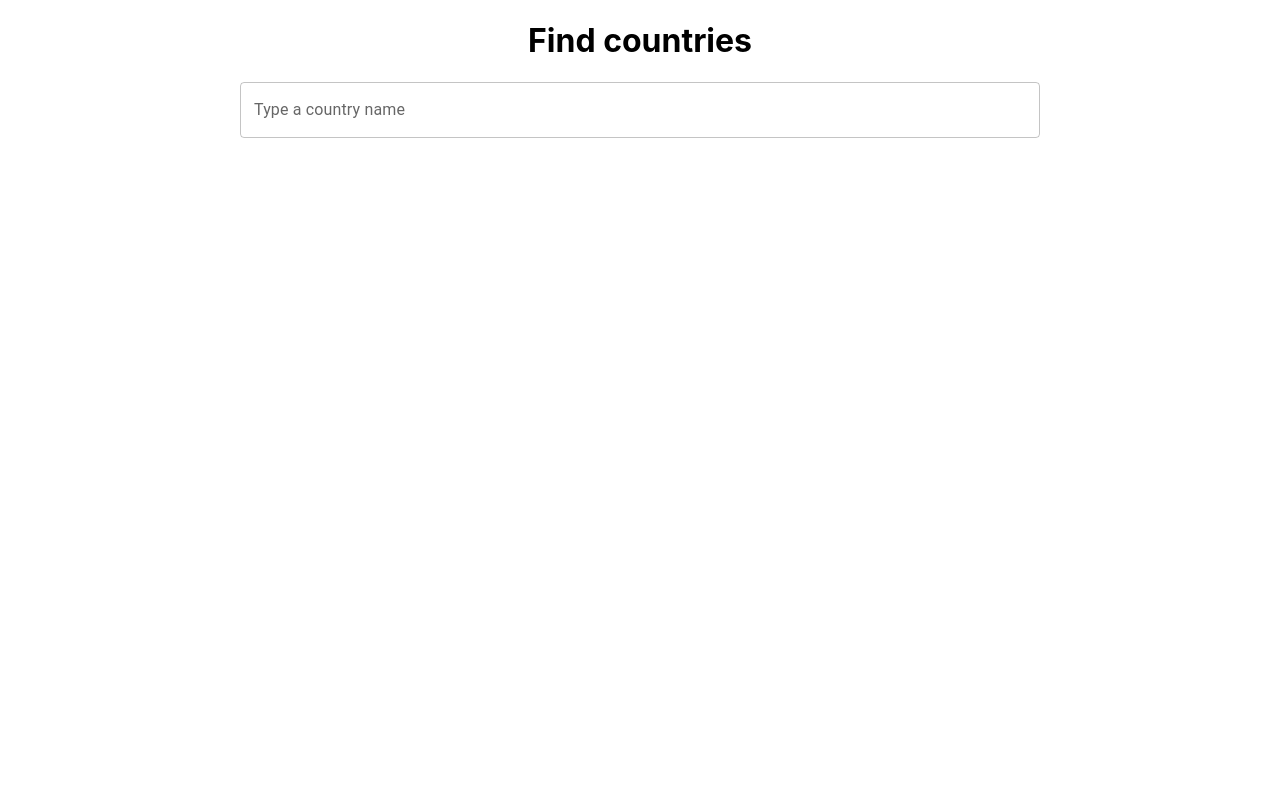
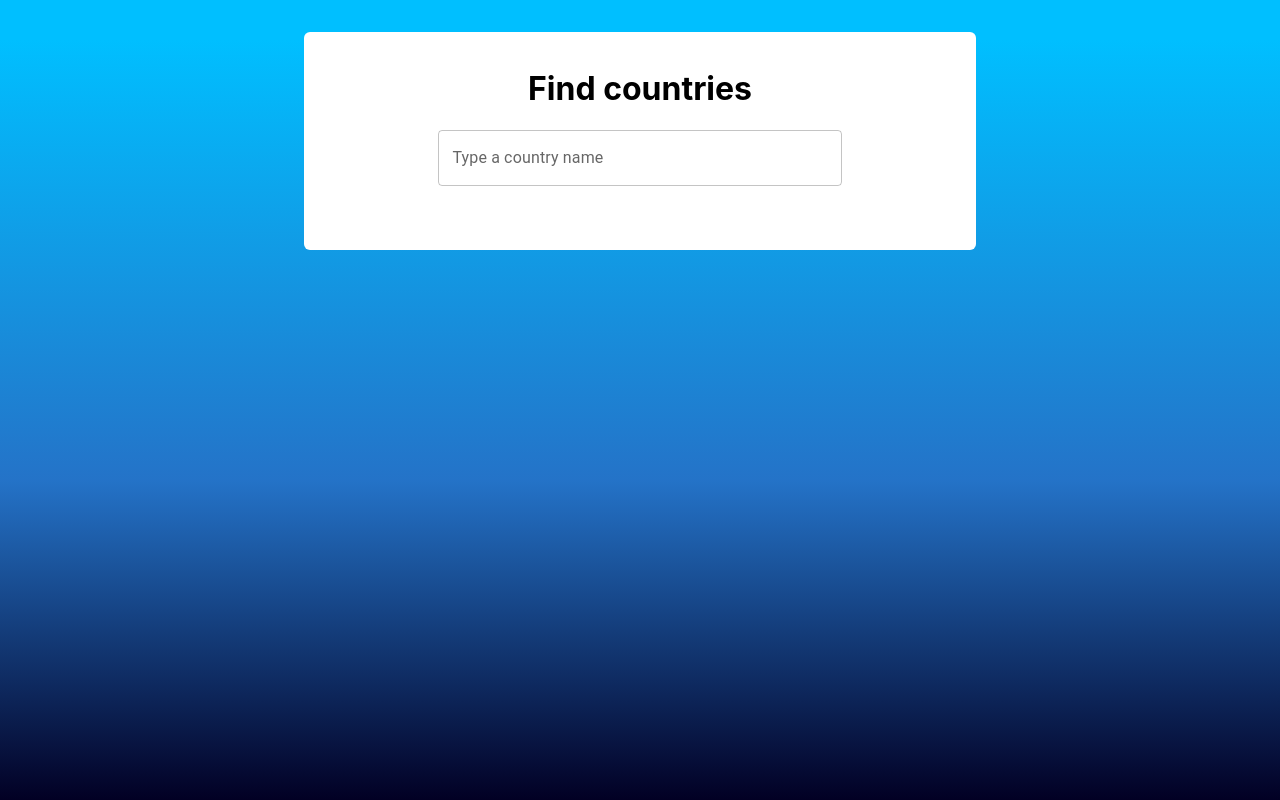
Before and after one commit to gabrielamuller/countries, a React (Create React App) app: page / in a window 1280 px wide. Built offline with nearby package versions, Linux system fonts and the light colour scheme; no server answers.

Commit message:
Change heading levels and add styles

```diff
--- a/src/components/Country.js
+++ b/src/components/Country.js
@@ -21,7 +21,7 @@ const Country = ({country}) => {
 
 	return(
 		<div className='country' key={country.name.common}>
-			<h1>{country.name.common}</h1>
+			<h2>{country.name.common}</h2>
 			<p><b>Capital:</b> {country.capital}</p>
 			<p><b>Area:</b> {country.area}</p>
 			<Languages languages={Object.entries(country.languages)} />
--- a/src/components/Filter.js
+++ b/src/components/Filter.js
@@ -1,10 +1,15 @@
 import { TextField } from '@mui/material'
+import { Box } from '@mui/material'
+
 
 const Filter = ({ onChange, value }) => {
 	return (
 		<div className='filterbox'>
 			<h1>Find countries</h1>
+			<Box display="flex" justifyContent="center">
+
 			<TextField onChange={onChange} value={value} type='search' id="outlined-basic" label="Type a country name" variant="outlined"/>
+		</Box>
 		</div>
 	)
 }
--- a/src/components/Languages.js
+++ b/src/components/Languages.js
@@ -1,7 +1,7 @@
 const Languages = ({ languages }) => {
 	return(
 	  <div>
-		<h2>Languages</h2>
+		<h3>Languages</h3>
 		<ul>
 		  {languages.map((language) =>
 			<li key={language[0]}>
--- a/src/components/Weather.js
+++ b/src/components/Weather.js
@@ -4,7 +4,7 @@ const Weather = ({ weather, capital}) => {
 	}
 	return(
 	  <div>
-			<h2>Weather in {capital}</h2>
+			<h3>Weather in {capital}</h3>
 			<p><b>Temperature:</b> {weather.main.temp}° Celsius</p>
 			<img src={`http://openweathermap.org/img/wn/${weather.weather[0].icon}@2x.png`} alt='Weather icon'/>
 			<p><b>Wind:</b> {weather.wind.speed} m/s</p>
--- a/src/index.css
+++ b/src/index.css
@@ -1,3 +1,8 @@
+html {
+  height: auto;
+  min-height: 100%;
+}
+
 body {
   margin: 0;
   font-family: -apple-system, BlinkMacSystemFont, 'Segoe UI', 'Roboto', 'Oxygen',
@@ -5,23 +10,62 @@ body {
     sans-serif;
   -webkit-font-smoothing: antialiased;
   -moz-osx-font-smoothing: grayscale;
+  height: auto;
+  min-height: 100%;
+  background: rgb(2,0,36);
+  background: linear-gradient(360deg, rgba(2,0,36,1) 0%, rgba(36,115,200,1) 40%, rgba(0,191,255,1) 95%);
 }
 
-code {
-  font-family: source-code-pro, Menlo, Monaco, Consolas, 'Courier New',
-    monospace;
+/** Container **/
+.MuiContainer-root {
+  max-width: 45rem !important;
 }
 
+/** Images **/
+img {
+  height: auto;
+  max-width: 100%;
+}
+
+/** Typography **/
 h1 {
   text-align: center;
 }
 
-.filterbox, .MuiFormControl-root {
-  width: 100%;
+h2, p {
+  margin-top: 0;
 }
 
-.MuiContainer-root > * {
-  max-width: 50rem;
-  margin-left: auto;
-  margin-right: auto;
+/** Filter **/
+.filter {
+  border-top-left-radius: 6px;
+  border-top-right-radius: 6px;
+  padding-top: 1rem;
+  margin-top: 2rem;
+  background-color: #fff;
 }
+
+.MuiFormControl-root {
+  width: 60%;
+}
+
+/** Countries list **/
+.countries {
+  border-bottom-left-radius: 6px;
+  border-bottom-right-radius: 6px;
+  margin-bottom: 2rem;
+  padding: 2rem 4rem;
+  background-color: #fff;
+}
+
+/** Single country **/
+.country {
+  padding: 0 4rem 2rem 4rem;
+}
+
+/** Mobile styles **/
+@media only screen and (max-width: 600px) {
+  .countries, .country {
+    padding: 1rem;
+  }
+}
```
